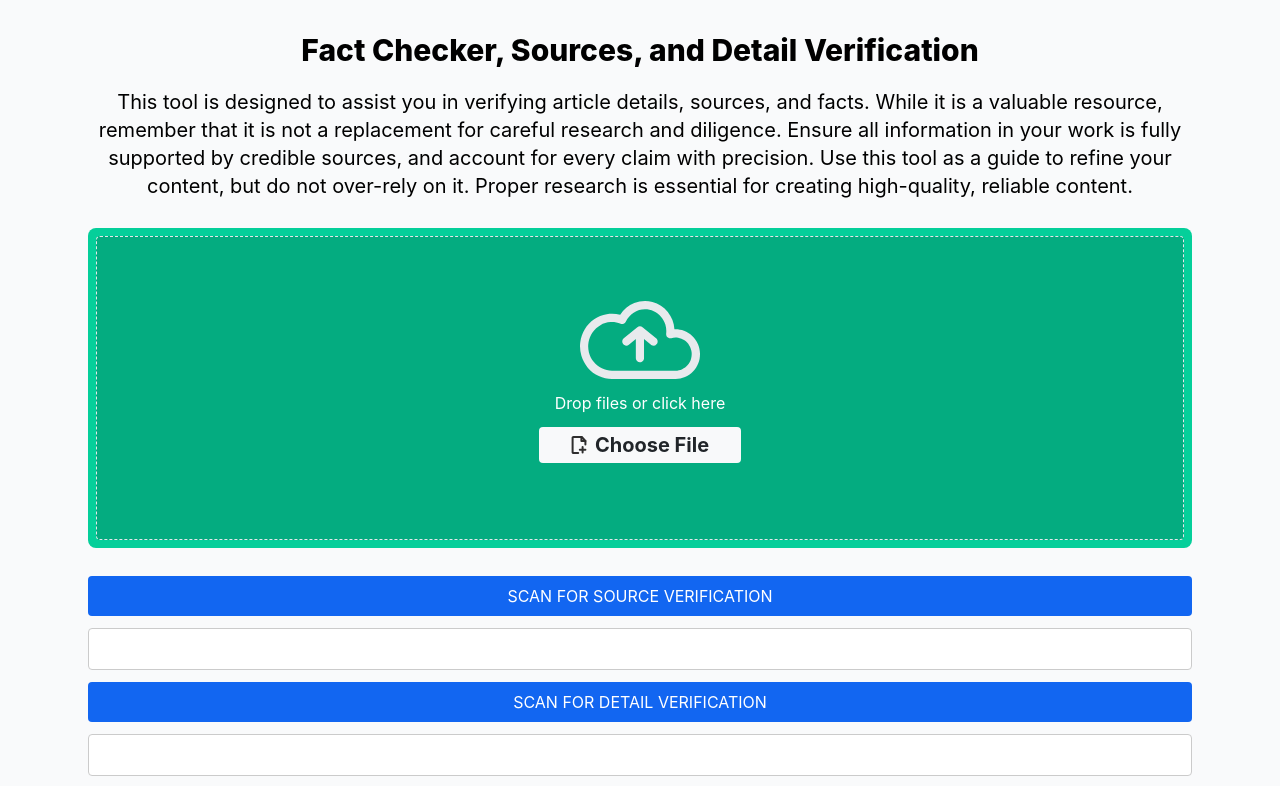
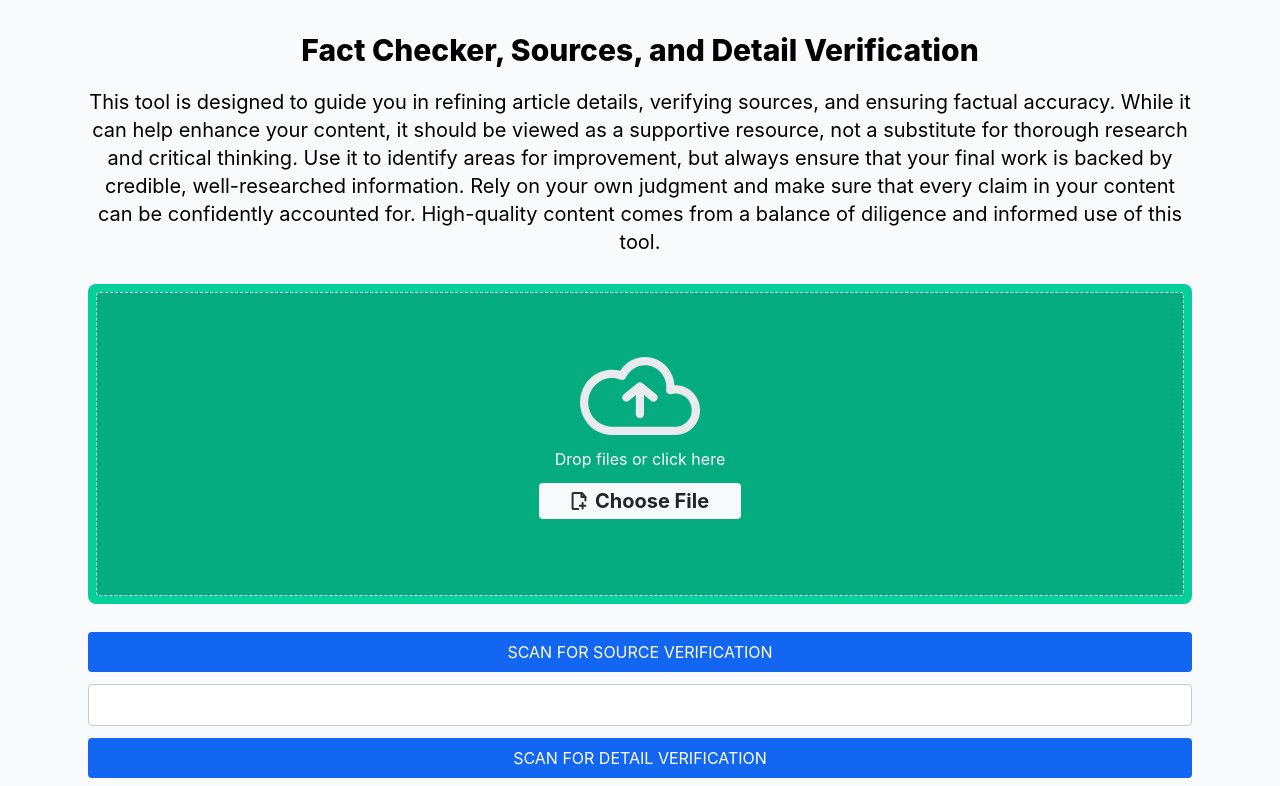
Before and after one commit to softdev629/gpt-wrapper-client, a React (Vite) app: page /check in a window 1280 px wide. Shown: the top 786 px of the page. Built offline with nearby package versions, Linux system fonts and the light colour scheme; no server answers.

Commit message:
update: replace subpart text content

```diff
--- a/src/pages/check.page.tsx
+++ b/src/pages/check.page.tsx
@@ -75,13 +75,15 @@ const CheckPage = () => {
           Fact Checker, Sources, and Detail Verification
         </h1>
         <h2 className="text-xl text-center">
-          This tool is designed to assist you in verifying article details,
-          sources, and facts. While it is a valuable resource, remember that it
-          is not a replacement for careful research and diligence. Ensure all
-          information in your work is fully supported by credible sources, and
-          account for every claim with precision. Use this tool as a guide to
-          refine your content, but do not over-rely on it. Proper research is
-          essential for creating high-quality, reliable content.
+          This tool is designed to guide you in refining article details,
+          verifying sources, and ensuring factual accuracy. While it can help
+          enhance your content, it should be viewed as a supportive resource,
+          not a substitute for thorough research and critical thinking. Use it
+          to identify areas for improvement, but always ensure that your final
+          work is backed by credible, well-researched information. Rely on your
+          own judgment and make sure that every claim in your content can be
+          confidently accounted for. High-quality content comes from a balance
+          of diligence and informed use of this tool.
         </h2>
         <div
           className="h-80 bg-[#05cf9a] my-2 rounded-lg p-2 w-full cursor-pointer hover:bg-[#04ac80]"
```
